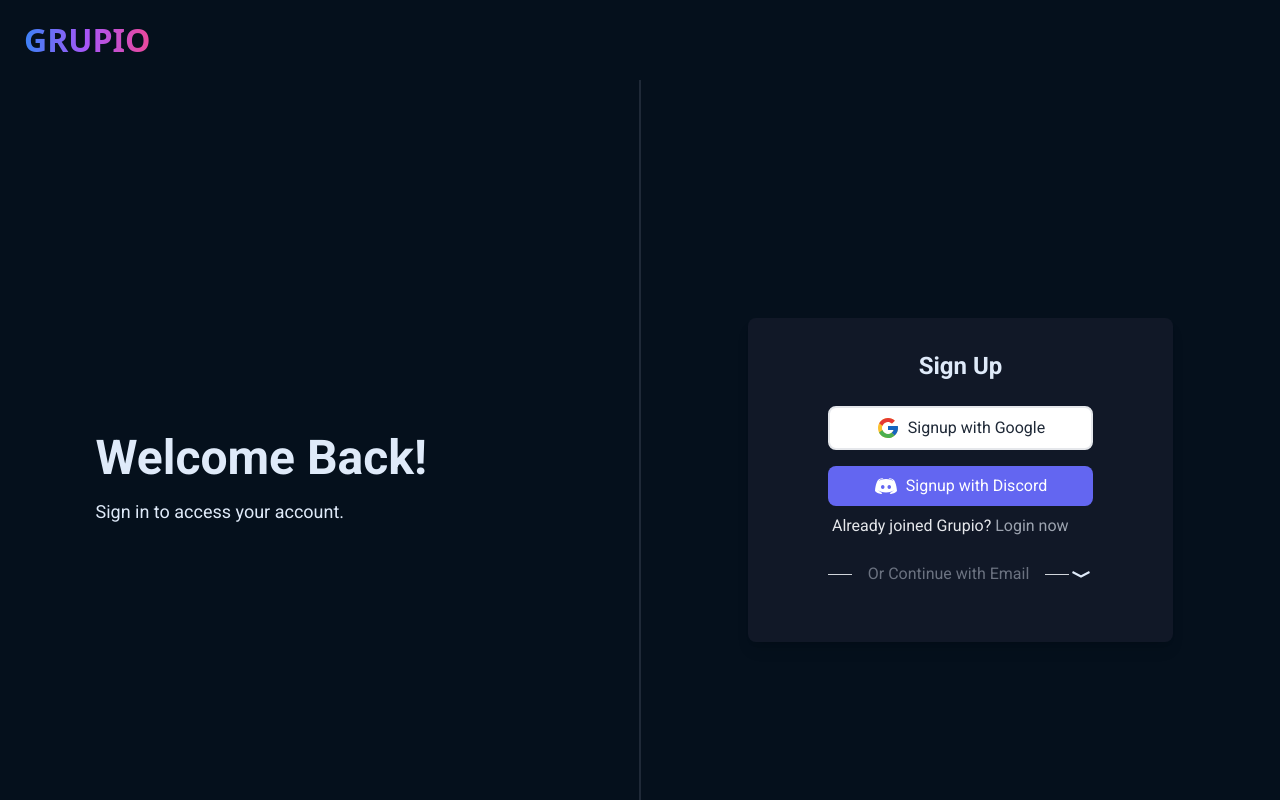
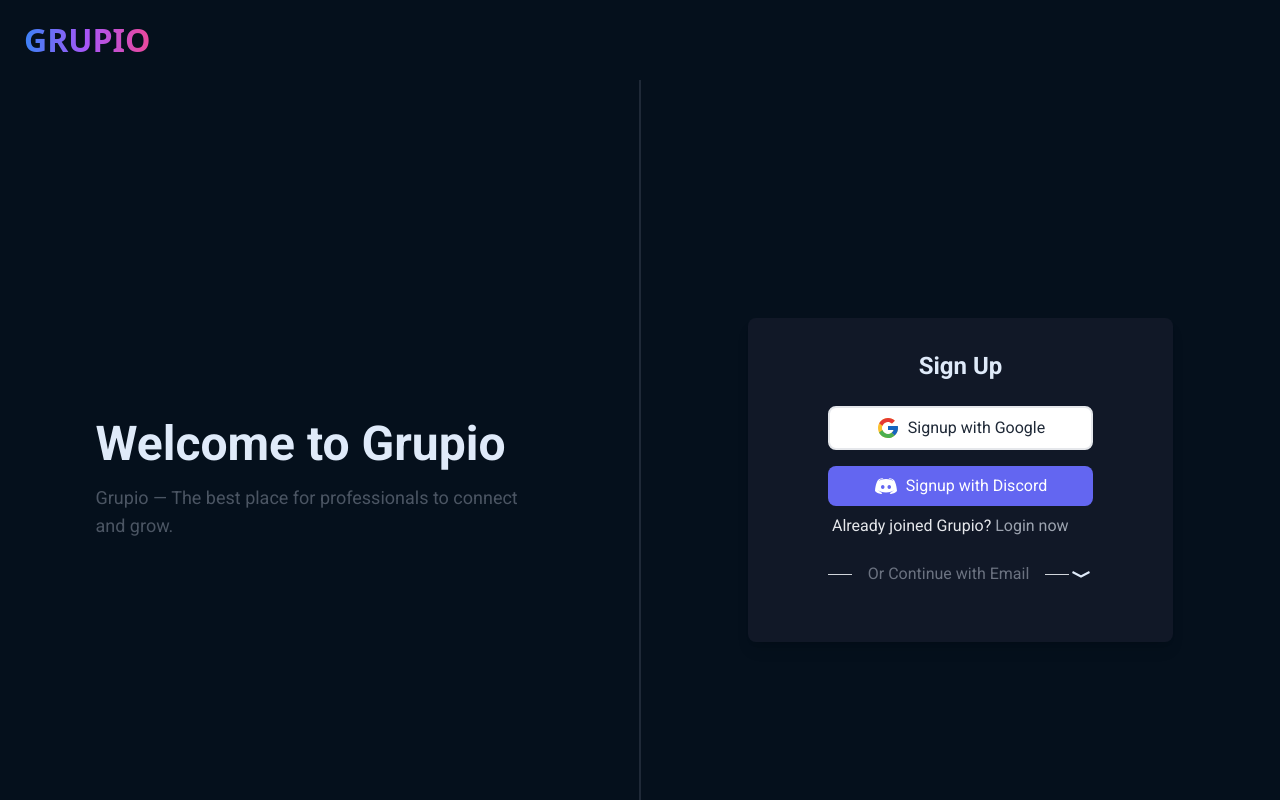
Before and after one commit to anant223/Eventopedia, a React (Vite) app: page /auth in a window 1280 px wide. Shown: the top 800 px of the page. Built offline with nearby package versions, Linux system fonts and the light colour scheme; a web font is replaced by a local one.

Commit message:
fixing auth text

```diff
--- a/src/pages/Auth.jsx
+++ b/src/pages/Auth.jsx
@@ -8,10 +8,6 @@
   const [searchParam, setSearchParam] = useSearchParams();
   const type = searchParam.get("type");
 
-  const handleToggle = (view) =>{
-    setSearchParam({type: view})
-  }
-
   return (
     <div className="min-h-screen flex bg-background font-roboto">
       <motion.div
@@ -20,8 +16,14 @@
         transition={{ duration: 0.8, delay: 0.2, ease: easeIn }}
         className="w-1/2 lg:flex hidden max-w-md mx-auto text-text flex-col justify-center"
       >
-        <h1 className="text-5xl font-bold mb-4">Welcome Back!</h1>
-        <p className="text-lg">Sign in to access your account.</p>
+        <h1 className="text-5xl font-bold mb-4">
+          {type === "login" ? "Welcome Back!" : "Welcome to Grupio"}
+        </h1>
+        <p className="text-lg text-gray-600">
+          {type === "login"
+            ? "Log in to access your account."
+            : "Grupio — The best place for professionals to connect and grow."}
+        </p>
       </motion.div>
       <div className=" w-0.5 h-screen bg-gray-800 hidden lg:flex"></div>
       <motion.div
@@ -32,9 +34,9 @@
       >
         {console.log(searchParam)}
         {type === "login" ? (
-          <Login signupFn={handleToggle} />
+          <Login signupFn={(view) => setSearchParam({ type: view })} />
         ) : (
-          <Signup loginFn={handleToggle} />
+          <Signup loginFn={(view) => setSearchParam({ type: view })} />
         )}
       </motion.div>
     </div>
```
